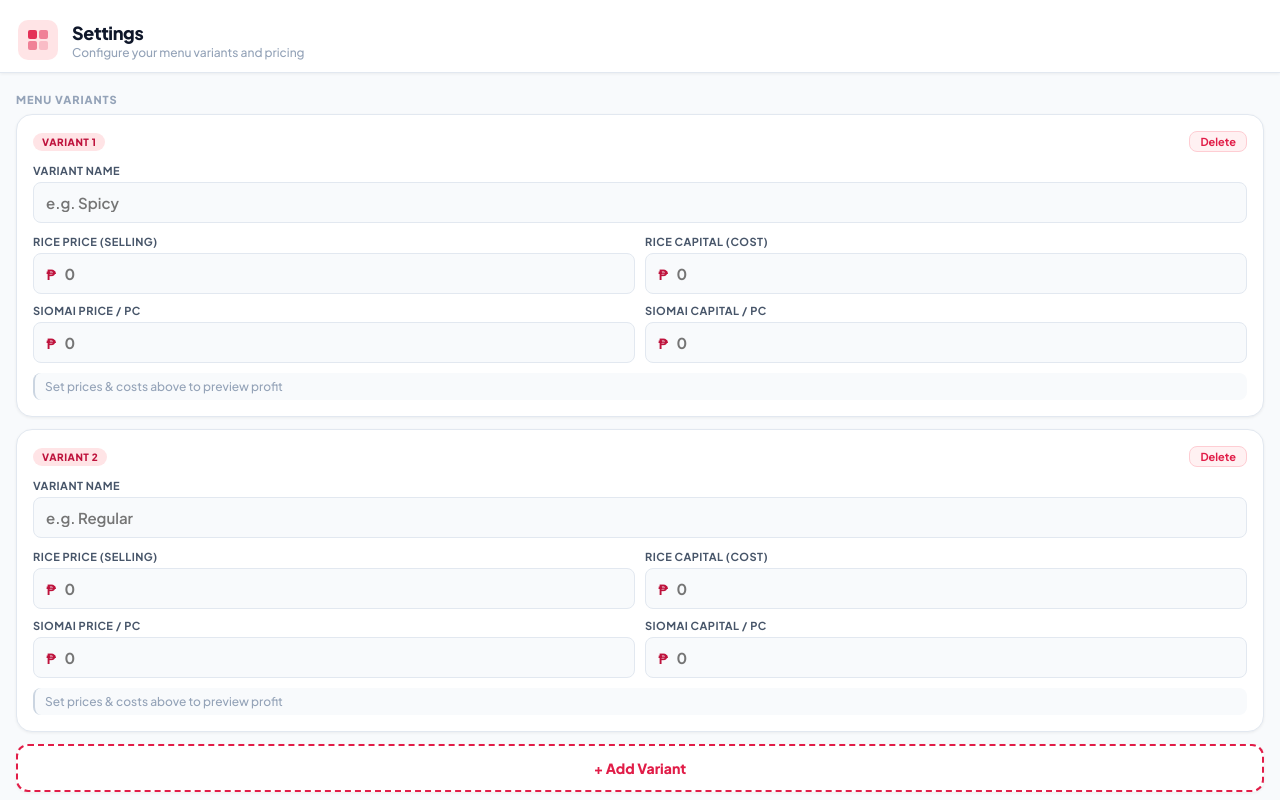
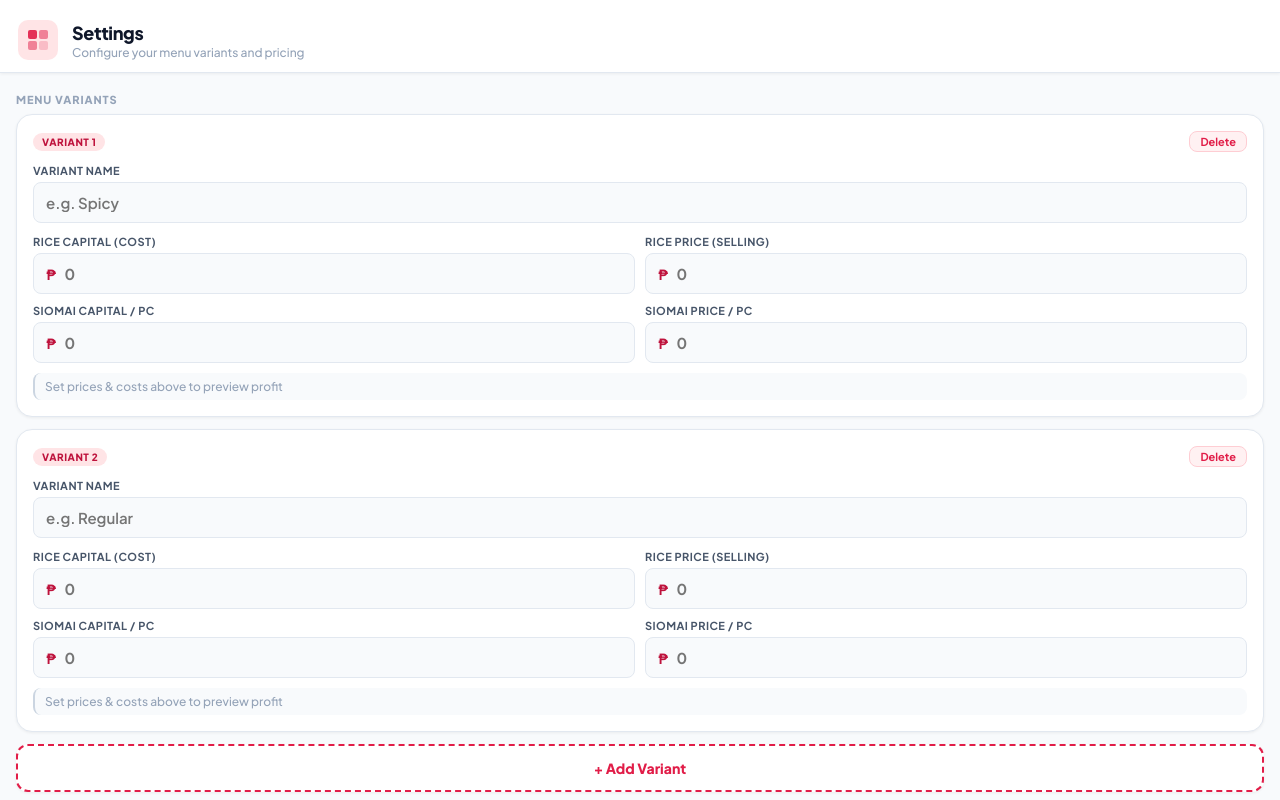
Before and after one commit to VETEIS/myriad, a React (Vite) app: page / in a window 1280 px wide. Shown: the top 800 px of the page. Built offline with nearby package versions, Linux system fonts and the light colour scheme.

Commit message:
logic fixes 19

```diff
--- a/src/components/SetupScreen.tsx
+++ b/src/components/SetupScreen.tsx
@@ -126,26 +126,26 @@
                 </div>
                 <div className="setup-prices">
                   <PriceInput
+                    label="Rice Capital (Cost)"
+                    value={col.riceCost ?? 0}
+                    onChange={(v) => updateCol(col.id, 'riceCost', v)}
+                  />
+                  <PriceInput
                     label="Rice Price (Selling)"
                     value={col.basePrice}
                     onChange={(v) => updateCol(col.id, 'basePrice', v)}
                   />
-                  <PriceInput
-                    label="Rice Capital (Cost)"
-                    value={col.riceCost ?? 0}
-                    onChange={(v) => updateCol(col.id, 'riceCost', v)}
-                  />
                 </div>
                 <div className="setup-prices" style={{ marginTop: '10px' }}>
+                  <PriceInput
+                    label="Siomai Capital / pc"
+                    value={col.siomaiCostPerPc ?? 0}
+                    onChange={(v) => updateCol(col.id, 'siomaiCostPerPc', v)}
+                  />
                   <PriceInput
                     label="Siomai Price / pc"
                     value={col.pricePerCount}
                     onChange={(v) => updateCol(col.id, 'pricePerCount', v)}
-                  />
-                  <PriceInput
-                    label="Siomai Capital / pc"
-                    value={col.siomaiCostPerPc ?? 0}
-                    onChange={(v) => updateCol(col.id, 'siomaiCostPerPc', v)}
                   />
                 </div>
                 <p className="setup-formula-hint">
```
